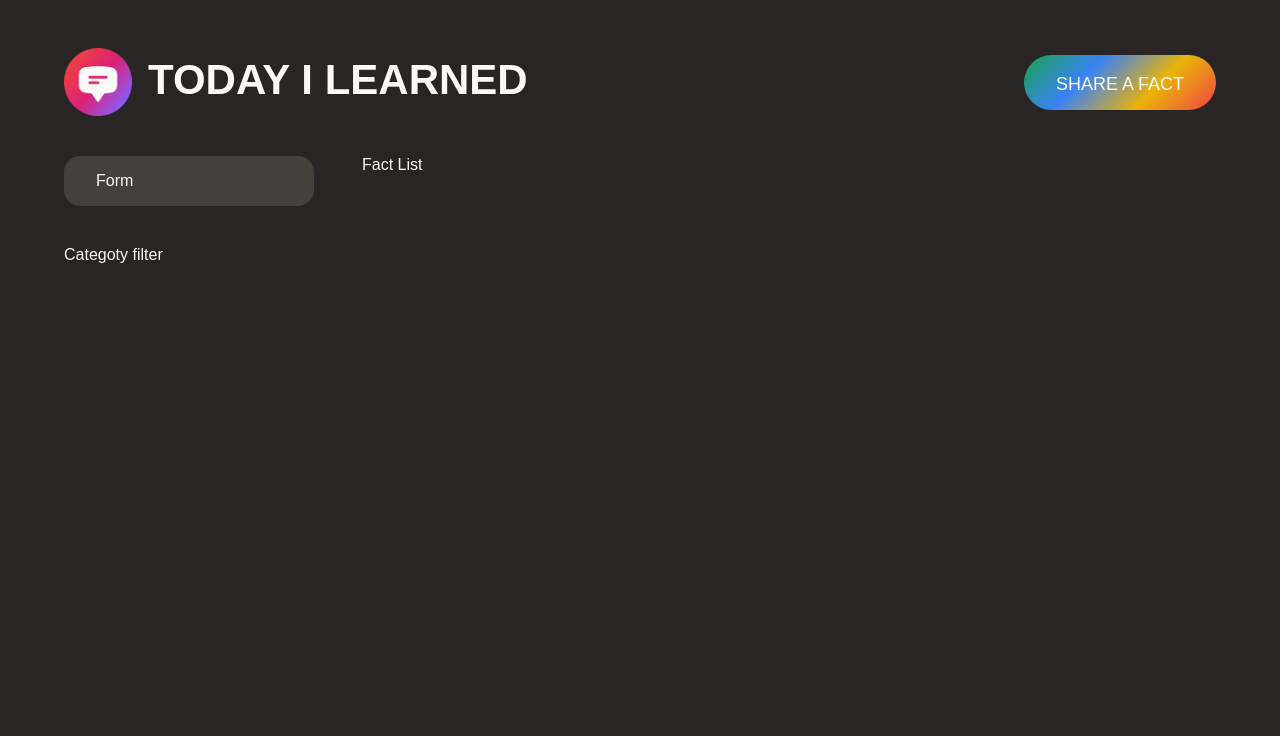
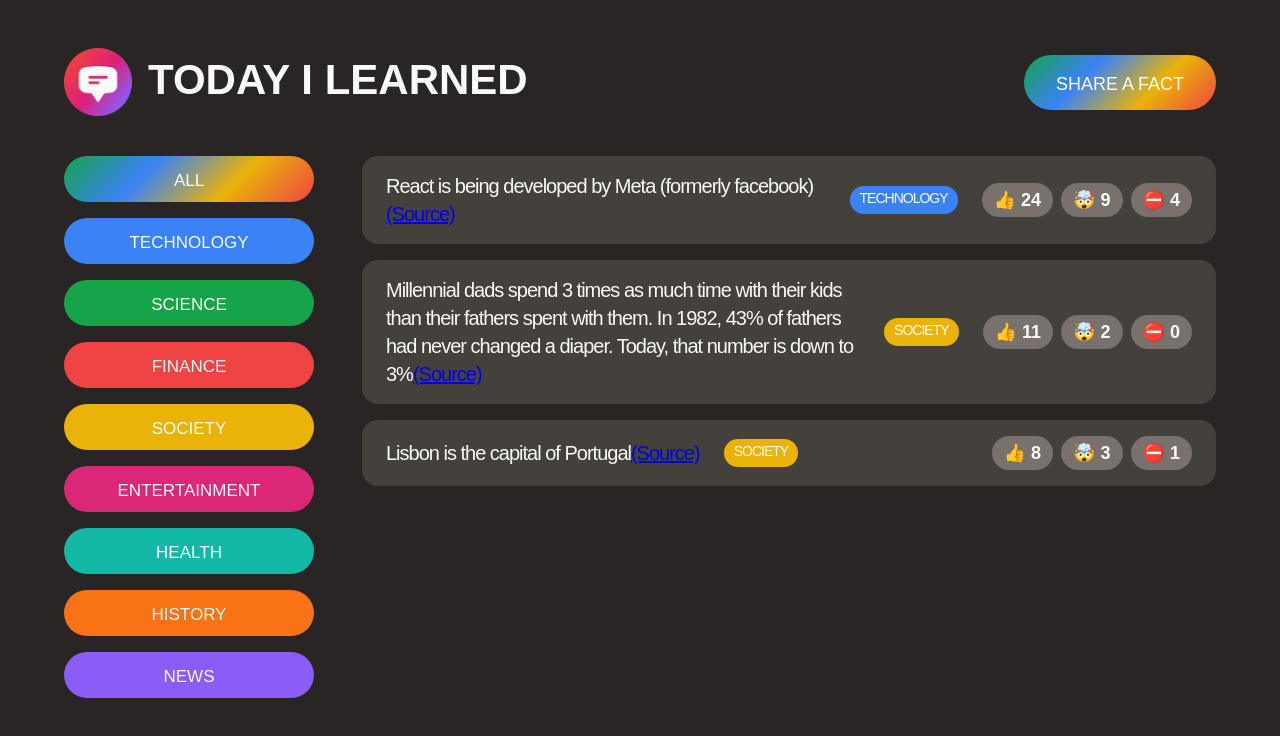
Before and after one commit to Lydia-BEDRI/FullStack-app-Today-I-Learned, a React (Create React App) app: page / in a window 1280 px wide. Shown: the top 736 px of the page. Built offline with nearby package versions, Linux system fonts and the light colour scheme; a web font is replaced by a local one.

Commit message:
Displaying and hiding the form using State

```diff
--- a/src/App.js
+++ b/src/App.js
@@ -1,5 +1,42 @@
+import { useState } from "react";
 import "./style.css";
+const initialFacts = [
+  {
+    id: 1,
+    text: "React is being developed by Meta (formerly facebook)",
+    source: "https://opensource.fb.com/",
+    category: "technology",
+    votesInteresting: 24,
+    votesMindblowing: 9,
+    votesFalse: 4,
+    createdIn: 2021,
+  },
+  {
+    id: 2,
+    text: "Millennial dads spend 3 times as much time with their kids than their fathers spent with them. In 1982, 43% of fathers had never changed a diaper. Today, that number is down to 3%",
+    source:
+      "https://www.mother.ly/parenting/millennial-dads-spend-more-time-with-their-kids",
+    category: "society",
+    votesInteresting: 11,
+    votesMindblowing: 2,
+    votesFalse: 0,
+    createdIn: 2019,
+  },
+  {
+    id: 3,
+    text: "Lisbon is the capital of Portugal",
+    source: "https://en.wikipedia.org/wiki/Lisbon",
+    category: "society",
+    votesInteresting: 8,
+    votesMindblowing: 3,
+    votesFalse: 1,
+    createdIn: 2015,
+  },
+];
+
 function App() {
+  // 1. Define state variable
+  const [showForm, setShowForm] = useState(false);
   const appTitle = "Today I Learned";
   return (
     <>
@@ -14,24 +51,98 @@
           />
           <h1>{appTitle}</h1>
         </div>
-        <button className="btn btn-large btn-open">share a fact</button>
+
+        {/* 3. Update state variable */}
+
+        <button
+          className="btn btn-large btn-open"
+          onClick={() => setShowForm((show) => !show)}
+        >
+          share a fact
+        </button>
       </header>
+      {/* 2. Use state variable */}
+      {showForm ? <NewFactForm /> : null}
       <main className="main">
-        <NewFactForm />
+        <CategoryFilter />
         <FactList />
       </main>
-      <CategoryFilter />
     </>
   );
 }
 function NewFactForm() {
   return <form className="fact-form">Form</form>;
 }
+const CATEGORIES = [
+  { name: "technology", color: "#3b82f6" },
+  { name: "science", color: "#16a34a" },
+  { name: "finance", color: "#ef4444" },
+  { name: "society", color: "#eab308" },
+  { name: "entertainment", color: "#db2777" },
+  { name: "health", color: "#14b8a6" },
+  { name: "history", color: "#f97316" },
+  { name: "news", color: "#8b5cf6" },
+];
 function CategoryFilter() {
-  return <aside>Categoty filter</aside>;
+  return (
+    <aside>
+      <ul>
+        <li>
+          <button className="btn btn-all-categories">All</button>
+        </li>
+
+        {CATEGORIES.map((cat) => (
+          <li key={cat.name} className="category">
+            <button
+              className="btn btn-category"
+              style={{ backgroundColor: cat.color }}
+            >
+              {cat.name}
+            </button>
+          </li>
+        ))}
+      </ul>
+    </aside>
+  );
 }
 
 function FactList() {
-  return <section>Fact List</section>;
+  const facts = initialFacts;
+  return (
+    <section>
+      <ul className="facts-list">
+        {facts.map((fact) => (
+          <Fact key={fact.id} fact={fact} />
+        ))}
+      </ul>
+    </section>
+  );
+}
+
+function Fact({ fact }) {
+  return (
+    <li className="fact">
+      <p>
+        {fact.text}
+        <a href={fact.source} target="_blank" className="source">
+          (Source)
+        </a>
+      </p>
+      <span
+        className="tag"
+        style={{
+          backgroundColor: CATEGORIES.find((cat) => cat.name === fact.category)
+            .color,
+        }}
+      >
+        {fact.category}
+      </span>
+      <div className="vote-buttons">
+        <button>👍 {fact.votesInteresting}</button>
+        <button>🤯 {fact.votesMindblowing}</button>
+        <button>⛔️ {fact.votesFalse}</button>
+      </div>
+    </li>
+  );
 }
 export default App;
--- a/src/style.css
+++ b/src/style.css
@@ -12,7 +12,7 @@
   font-family: "Sono", sans-serif;
   padding: 48px 64px;
 }
-.container {
+#root {
   max-width: 1500px;
   margin: 0 auto;
 }
```
